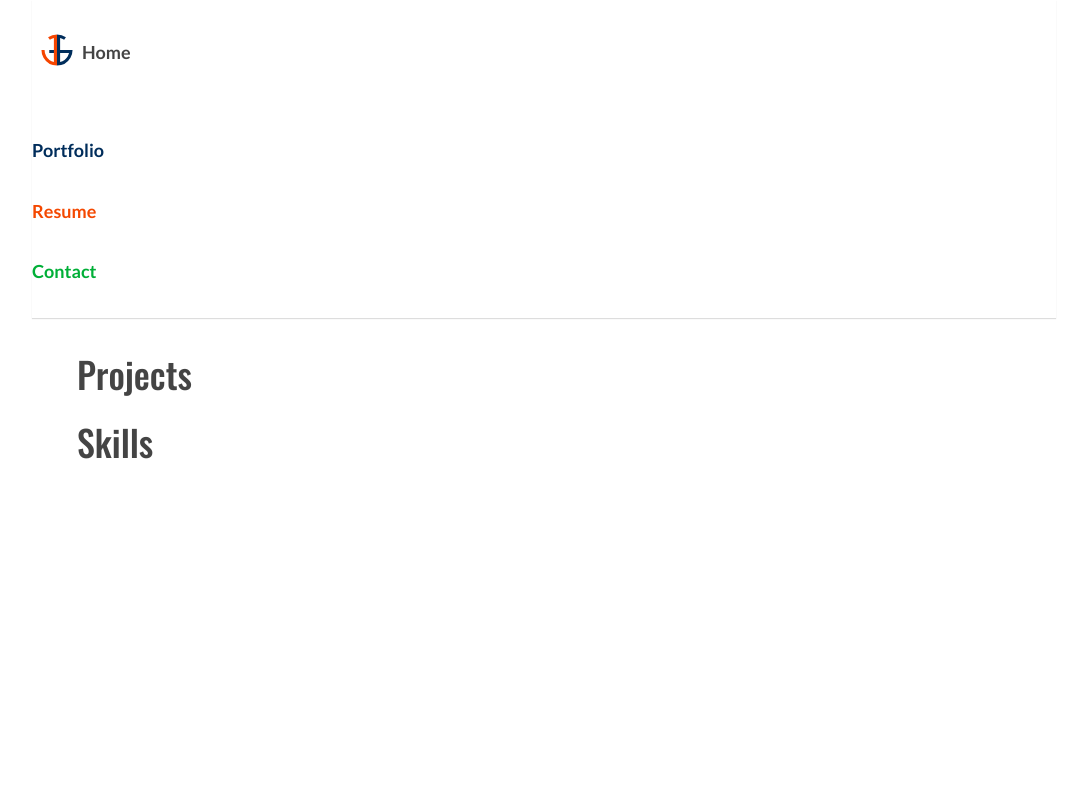
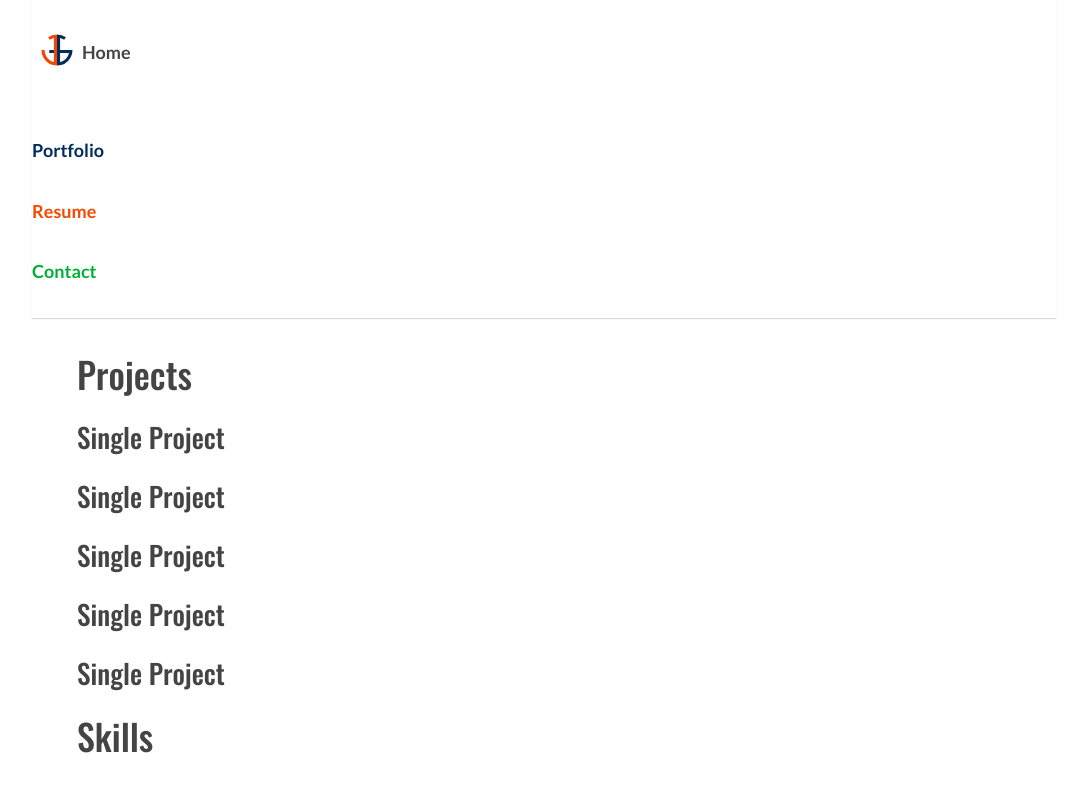
Before and after one commit to Maxbrain0/portfolio-gatsby, a Gatsby site: page /portfolio in a window 1280 px wide. Shown: the whole page, without its empty margins (96-1183 px from the left). Built offline with nearby package versions, Linux system fonts and the light colour scheme; Gatsby itself is replaced by a stand-in of ours; some packages are replaced by stand-ins of ours.

Commit message:
Create functional component for single project

```diff
--- /dev/null
+++ b/src/components/project.js
@@ -0,0 +1,9 @@
+import React from "react"
+
+const project = props => (
+  <div>
+    <h2>Single Project</h2>
+  </div>
+)
+
+export default project
--- a/src/pages/portfolio.js
+++ b/src/pages/portfolio.js
@@ -2,18 +2,17 @@ import React from "react"
 import { graphql } from "gatsby"
 
 import Layout from "../components/layout"
+import Project from "../components/project"
 
 export default ({ data }) => {
-  // const icons = data.allProjectsJson.edges.map((edge, index) => {
-  //   const lib = edge.node.technology_icons[0].lib
-  //   const name = edge.node.technology_icons[0].name
+  const projectData = data.allProjectsJson.edges
 
-  //   return <FontAwesomeIcon key={index} icon={[lib, name]} />
-  // })
+  const projects = projectData.map(({ project }) => <Project />)
 
   return (
     <Layout>
       <h1>Projects</h1>
+      {projects}
       <h1>Skills</h1>
     </Layout>
   )
```
